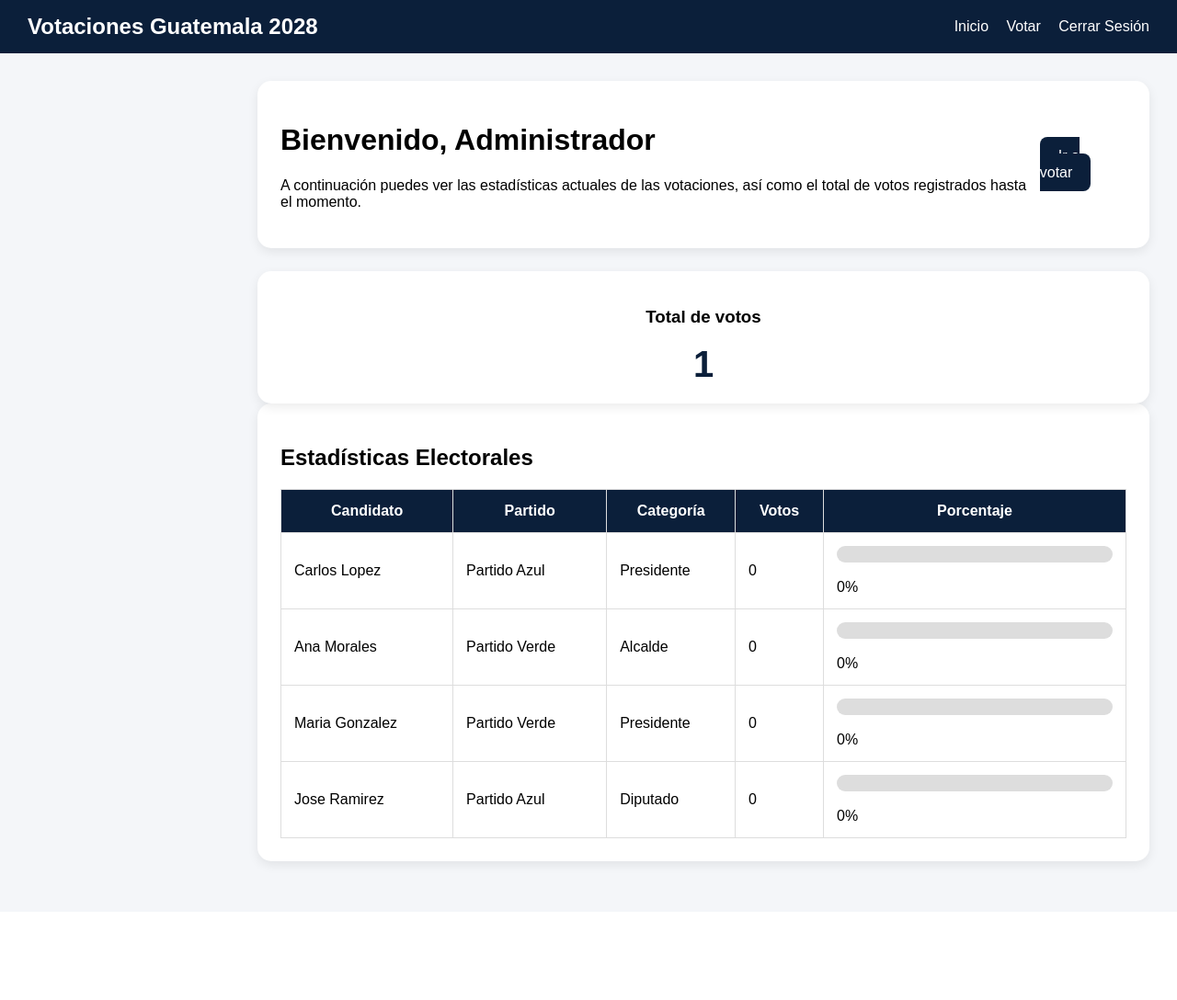
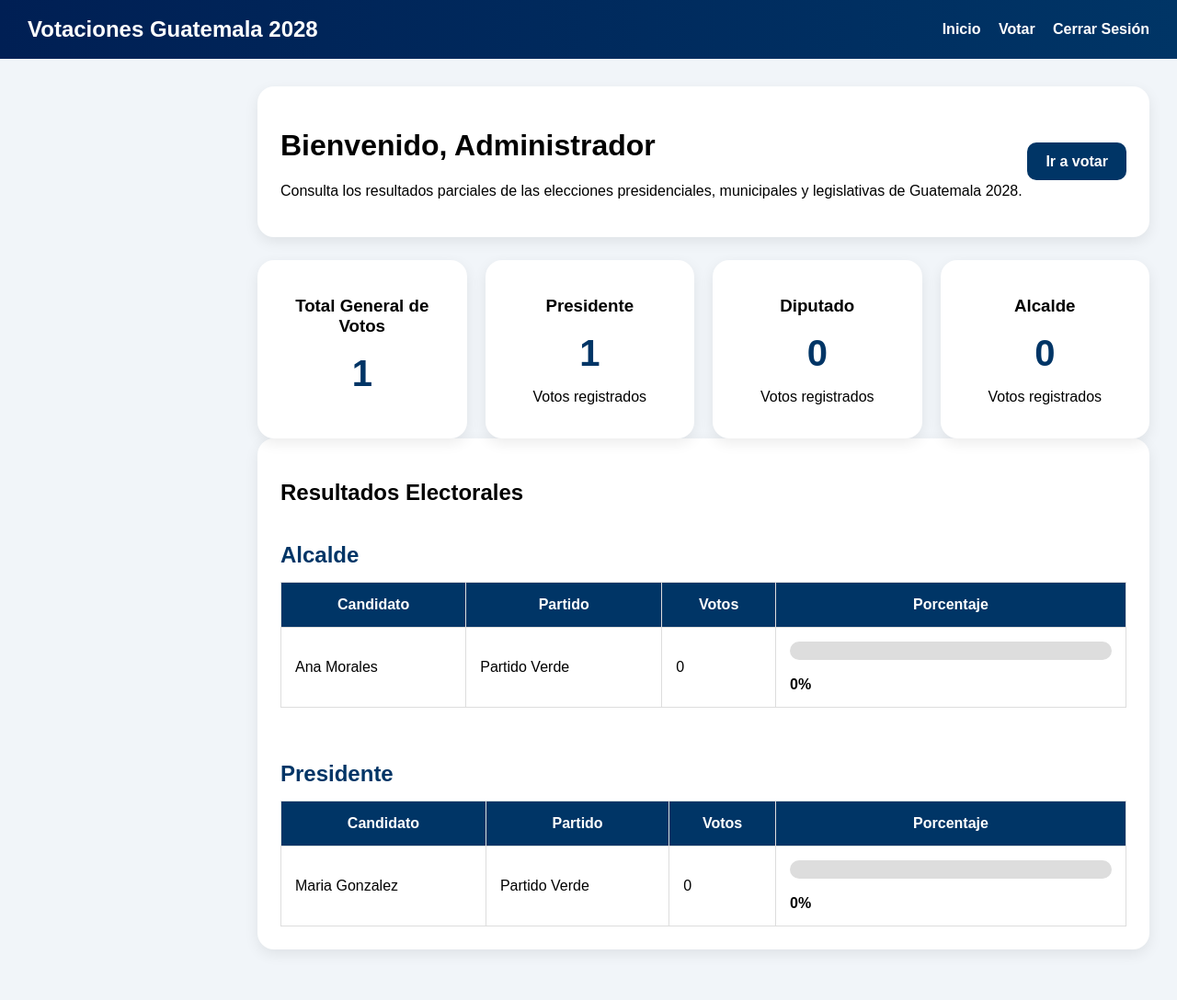
Before and after one commit to dylshub/SistemaDeVotacion, a PHP site: page /voter/dashboard.php in a window 1280 px wide. Shown: the whole page at 92% size. Before the commit the page ends 948 px from the top, so only its background shows below. Run offline with PHP 8.4, Linux system fonts and the light colour scheme; a user stored in the database is signed in; data comes from the database, SQL or seed files in the repository; tables that the repository leaves empty hold one stand-in row (values such as "Sample post").

Commit message:
Agregue las estadisticas para ver quien va ganando

```diff
--- a/voter/dashboard.php
+++ b/voter/dashboard.php
@@ -9,30 +9,58 @@ if(!isset($_SESSION['id'])){
 
 /*
 |--------------------------------------------------------------------------
-| TOTAL DE VOTOS
+| TOTAL GENERAL
 |--------------------------------------------------------------------------
 */
 
-$totalVotos = mysqli_query($con,"
+$totalGeneral = mysqli_query($con,"
 SELECT COUNT(*) total
 FROM votos
 ");
 
-$totalVotos = mysqli_fetch_assoc($totalVotos)['total'];
+$totalGeneral = mysqli_fetch_assoc($totalGeneral)['total'];
 
 /*
 |--------------------------------------------------------------------------
-| CANDIDATOS Y ESTADÍSTICAS
+| VOTOS POR CATEGORÍA
+|--------------------------------------------------------------------------
+*/
+
+$totalesCategoria = [];
+
+$consultaTotales = mysqli_query($con,"
+SELECT
+    tipos_votacion.id,
+    tipos_votacion.nombre,
+    COUNT(votos.id) AS total
+
+FROM tipos_votacion
+
+LEFT JOIN votos
+ON tipos_votacion.id = votos.tipo_id
+
+GROUP BY tipos_votacion.id
+");
+
+while($t = mysqli_fetch_assoc($consultaTotales)){
+    $totalesCategoria[$t['id']] = $t['total'];
+}
+
+/*
+|--------------------------------------------------------------------------
+| CANDIDATOS
 |--------------------------------------------------------------------------
 */
 
 $candidatos = mysqli_query($con,"
 SELECT
+    candidatos.id,
     candidatos.nombre,
     candidatos.votos,
 
     partidos.nombre AS partido,
 
+    tipos_votacion.id AS tipo_id,
     tipos_votacion.nombre AS tipo
 
 FROM candidatos
@@ -43,7 +71,7 @@ ON candidatos.partido_id = partidos.id
 INNER JOIN tipos_votacion
 ON candidatos.tipo_id = tipos_votacion.id
 
-ORDER BY candidatos.votos DESC
+ORDER BY tipos_votacion.nombre ASC, candidatos.votos DESC
 ");
 ?>
 
@@ -65,18 +93,18 @@ body{
     margin:0;
     padding:0;
     font-family:Arial;
-    background:#f4f6f9;
+    background:#f1f5f9;
 }
 
 /* NAVBAR */
 
 .navbar{
-    background:#0b1f3a;
-    padding:15px 30px;
+    background:linear-gradient(90deg,#001f54,#003566);
+    color:white;
+    padding:18px 30px;
     display:flex;
     justify-content:space-between;
     align-items:center;
-    color:white;
 }
 
 .navbar h2{
@@ -87,6 +115,7 @@ body{
     color:white;
     text-decoration:none;
     margin-left:15px;
+    font-weight:bold;
 }
 
 /* MAIN */
@@ -99,10 +128,10 @@ body{
 
 .card{
     background:white;
-    border-radius:15px;
+    border-radius:18px;
     padding:25px;
     margin-bottom:25px;
-    box-shadow:0px 4px 12px rgba(0,0,0,0.08);
+    box-shadow:0 5px 15px rgba(0,0,0,0.08);
 }
 
 .welcome{
@@ -112,16 +141,17 @@ body{
 }
 
 .btn{
+    background:#003566;
+    color:white;
     padding:12px 20px;
-    background:#0b1f3a;
-    color:white;
     text-decoration:none;
-    border-radius:8px;
+    border-radius:10px;
+    font-weight:bold;
     transition:0.3s;
 }
 
 .btn:hover{
-    background:#13335e;
+    background:#001d3d;
 }
 
 /* STATS */
@@ -132,21 +162,21 @@ body{
     gap:20px;
 }
 
-.stat-card{
+.stat{
     background:white;
-    border-radius:15px;
+    border-radius:18px;
     padding:20px;
-    box-shadow:0px 4px 12px rgba(0,0,0,0.08);
     text-align:center;
+    box-shadow:0 5px 15px rgba(0,0,0,0.08);
 }
 
-.stat-card h1{
+.stat h1{
     margin:0;
-    color:#0b1f3a;
     font-size:40px;
+    color:#003566;
 }
 
-/* TABLE */
+/* TABLA */
 
 table{
     width:100%;
@@ -154,13 +184,13 @@ table{
 }
 
 table th{
-    background:#0b1f3a;
+    background:#003566;
     color:white;
-    padding:14px;
+    padding:15px;
 }
 
 table td{
-    padding:14px;
+    padding:15px;
     border-bottom:1px solid #ddd;
 }
 
@@ -169,13 +199,22 @@ table td{
 .barra{
     width:100%;
     background:#ddd;
-    border-radius:10px;
+    border-radius:20px;
     overflow:hidden;
+    height:20px;
 }
 
 .progreso{
-    height:18px;
-    background:#0b1f3a;
+    height:20px;
+    background:linear-gradient(90deg,#00509d,#00b4d8);
+}
+
+/* TITULO */
+
+.titulo{
+    margin-top:40px;
+    margin-bottom:15px;
+    color:#003566;
 }
 
 </style>
@@ -191,13 +230,9 @@ table td{
 <h2>Votaciones Guatemala 2028</h2>
 
 <div>
-
 <a href="dashboard.php">Inicio</a>
-
 <a href="votar.php">Votar</a>
-
 <a href="../auth/logout.php">Cerrar Sesión</a>
-
 </div>
 
 </div>
@@ -218,7 +253,8 @@ Bienvenido,
 </h1>
 
 <p>
-A continuación puedes ver las estadísticas actuales de las votaciones, así como el total de votos registrados hasta el momento.
+Consulta los resultados parciales de las elecciones presidenciales,
+municipales y legislativas de Guatemala 2028.
 </p>
 
 </div>
@@ -233,48 +269,83 @@ Ir a votar
 
 </div>
 
-<!-- ESTADÍSTICAS -->
+<!-- STATS -->
 
 <div class="stats">
 
-<div class="stat-card">
+<div class="stat">
+<h3>Total General de Votos</h3>
+<h1><?php echo $totalGeneral; ?></h1>
+</div>
 
-<h3>Total de votos</h3>
+<?php
+
+$categorias = mysqli_query($con,"
+SELECT * FROM tipos_votacion
+");
+
+while($cat=mysqli_fetch_assoc($categorias)){
+
+$totalCategoria = $totalesCategoria[$cat['id']] ?? 0;
+?>
+
+<div class="stat">
+
+<h3>
+<?php echo $cat['nombre']; ?>
+</h3>
 
 <h1>
-<?php echo $totalVotos; ?>
+<?php echo $totalCategoria; ?>
 </h1>
+
+<p>Votos registrados</p>
 
 </div>
 
+<?php } ?>
+
 </div>
 
-<!-- CANDIDATOS -->
+<!-- RESULTADOS -->
 
 <div class="card">
 
-<h2>Estadísticas Electorales</h2>
+<h2>Resultados Electorales</h2>
 
+<?php
+
+$actual = "";
+
+mysqli_data_seek($candidatos,0);
+
+while($c=mysqli_fetch_assoc($candidatos)){
+
+if($actual != $c['tipo']){
+
+$actual = $c['tipo'];
+
+echo "<h2 class='titulo'>".$actual."</h2>";
+
+echo "
 <table>
 
 <tr>
-
 <th>Candidato</th>
 <th>Partido</th>
-<th>Categoría</th>
 <th>Votos</th>
 <th>Porcentaje</th>
+</tr>
+";
+}
 
-</tr>
-
-<?php while($c=mysqli_fetch_assoc($candidatos)){
+$totalCategoria = $totalesCategoria[$c['tipo_id']] ?? 0;
 
 $porcentaje = 0;
 
-if($totalVotos > 0){
-    $porcentaje = ($c['votos'] * 100) / $totalVotos;
+if($totalCategoria > 0){
+    $porcentaje = ($c['votos'] * 100) / $totalCategoria;
 }
-
 ?>
 
 <tr>
@@ -288,14 +359,10 @@ if($totalVotos > 0){
 </td>
 
 <td>
-<?php echo $c['tipo']; ?>
-</td>
-
-<td>
 <?php echo $c['votos']; ?>
 </td>
 
-<td width="300">
+<td width="350">
 
 <div class="barra">
 
@@ -308,15 +375,32 @@ style="width: <?php echo $porcentaje; ?>%">
 
 <br>
 
+<b>
 <?php echo round($porcentaje,2); ?>%
+</b>
 
 </td>
 
 </tr>
 
-<?php } ?>
+<?php
 
-</table>
+$next = mysqli_fetch_assoc($candidatos);
+
+if(!$next || $next['tipo'] != $actual){
+    echo "</table><br>";
+}
+
+if($next){
+    mysqli_data_seek(
+        $candidatos,
+        mysqli_num_rows($candidatos) - mysqli_num_rows($candidatos) + mysqli_num_rows($candidatos)
+    );
+}
+
+}
+
+?>
 
 </div>
 
```
